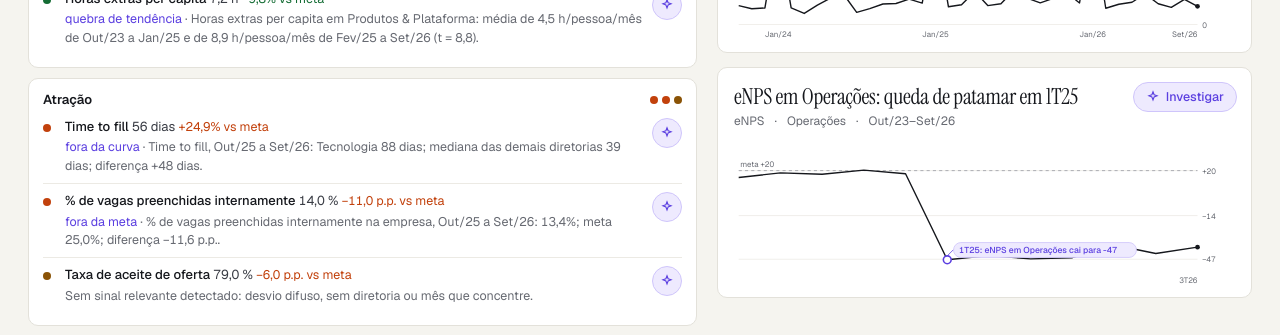
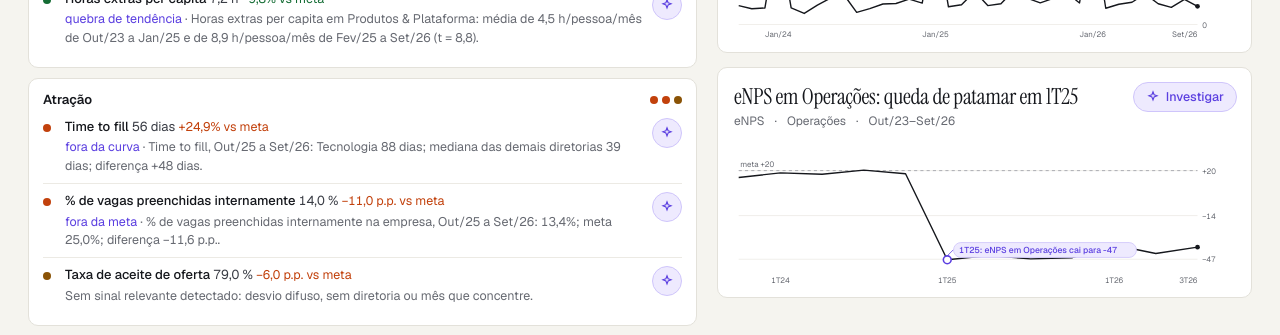
Before and after one commit to luccapinto/dash-conversacional, a Next.js app: page /resumo in a window 1280 px wide. Shown: the part 1000-1335 px from the top of the page. Built offline with nearby package versions, Linux system fonts and the light colour scheme.

Commit message:
fix(graficos): rótulo do primeiro ponto de cada ano também na série trimestral

```diff
--- a/components/graficos/Linha.tsx
+++ b/components/graficos/Linha.tsx
@@ -61,8 +61,9 @@ export function Linha({ pontos, unidade: u, meta, notas = [], compacto = false,
           <text x={L + 2} y={Y(meta) - 5} fontSize="10" fill="var(--muted)">meta {valorComUnidade(meta, u)}</text>
         </g>
       )}
+      {/* rótulo no primeiro ponto de cada ano (Jan na série mensal, 1T na trimestral) e no último */}
       {pontos.map((p, i) =>
-        p.mes.endsWith('-01') || i === n - 1 ? (
+        i === n - 1 || (i > 0 && p.mes.slice(0, 4) !== pontos[i - 1].mes.slice(0, 4)) ? (
           <text key={p.mes} x={X(i)} y={h - 6} fontSize="10" fill="var(--muted)" textAnchor={i === n - 1 ? 'end' : 'middle'}>{p.rotulo}</text>
         ) : null,
       )}
```
